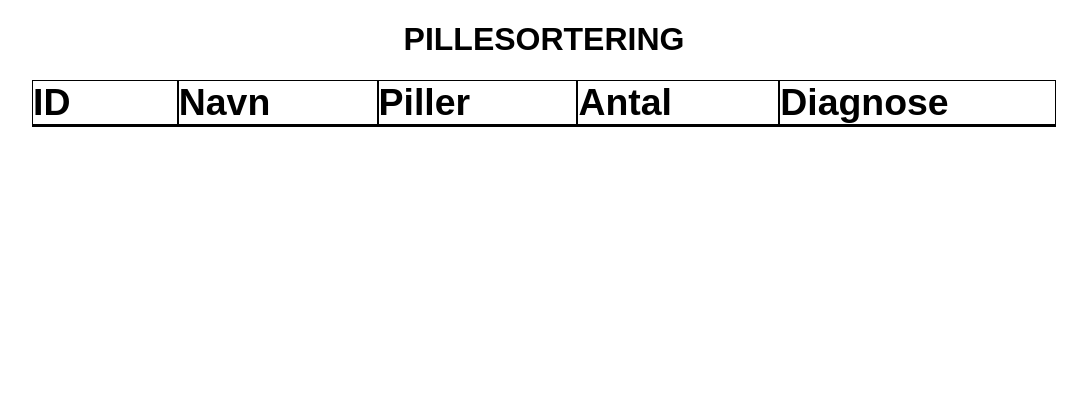
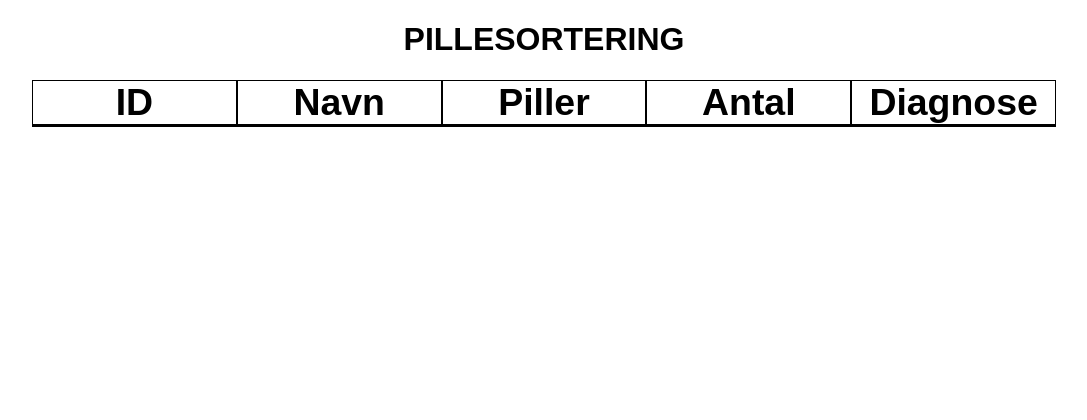
Before and after one commit to ELODollZ/IOHTProjekt, a Flask app: page / in a window 1280 px wide. Shown: the top 420 px of the page, without its empty margins (96-1183 px from the left). Run offline with Flask 3, Linux system fonts and the light colour scheme; some libraries are stand-ins or nearby versions.

Commit message:
Update style.css

```diff
--- a/Hjemmeside/static/styles/style.css
+++ b/Hjemmeside/static/styles/style.css
@@ -22,13 +22,14 @@
 /* Global */
 .grid{
     display: grid;
-    grid-template-columns: auto auto auto auto auto;
+    grid-template-columns: repeat(5, 1fr);
     width: 80%;
     margin: 0 auto;
 }
 .grid>div{
     border: solid black 1px;
     font-size: 2rem;
+    text-align: center;
 }
 .activity{
     text-align: center;
```
